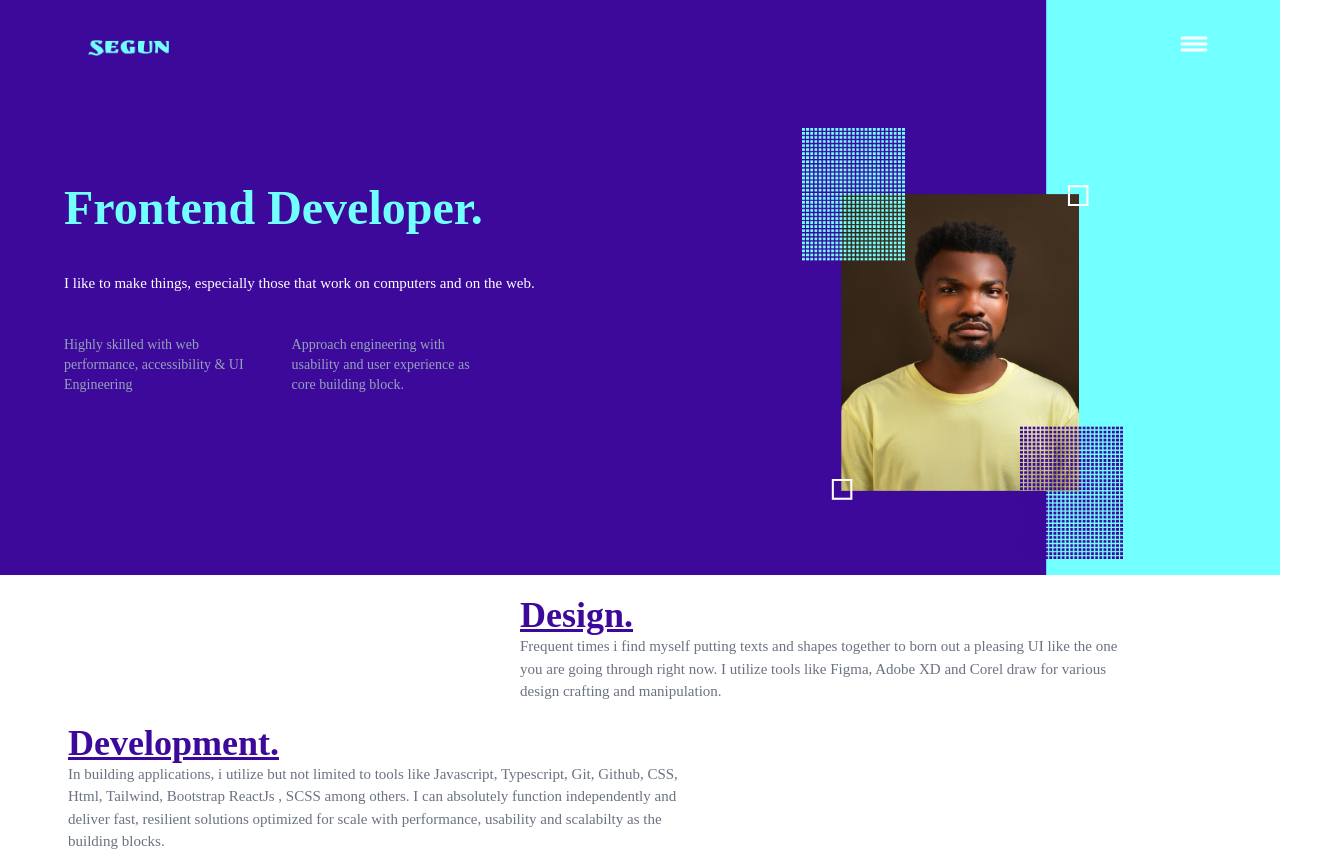
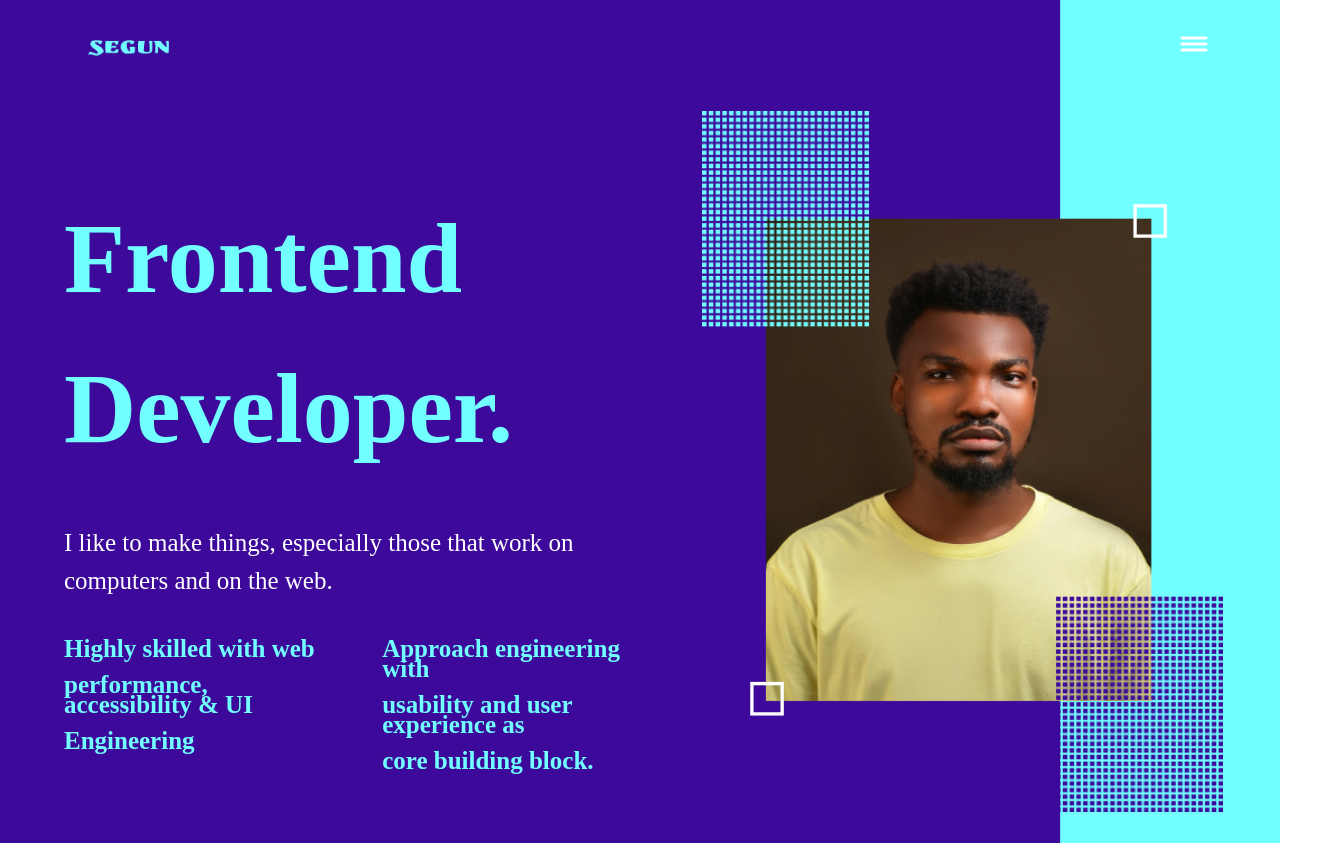
Before and after one commit to Segzyp1000/SegunO, a React (Create React App) app: page / in a window 1280 px wide. Shown: the top 868 px of the page, 1340 px wide, since content can reach past the window. Built offline with nearby package versions, Linux system fonts and the light colour scheme.

Commit message:
added some feats

```diff
--- a/src/components/Design.jsx
+++ b/src/components/Design.jsx
@@ -2,24 +2,24 @@ import React from "react";
 
 function Design() {
   return (
-    <div className="bg-white text-gray-500 md:flex flex-col p-5 w-full space-y-5">
-      <div className="flex flex-col w-full lg:w-[50%] ml-1 lg:ml-[500px]">
-        <h1 className="text-4xl underline font-bold text-start items-start justify-start mr-44 text-darkBlue">
+    <div className="bg-white md:flex flex-col p-5 space-y-5">
+      <div className="flex flex-col w-full lg:w-[50%] ml-0 lg:ml-[500px] xl:ml-[700px] 2xl:ml-[900px]">
+        <h1 className="text-3xl underline font-bold font-lg text-darkBlue">
           Design.
         </h1>
-        <p className="text-[15px] font-medium">
+        <p className="text-[23px] lg:text-[17px] xl:text-[25px] font-medium w-4/5 text-black">
           Frequent times i find myself putting texts and shapes together to born
           out a pleasing UI like the one you are going through right now. I
           utilize tools like Figma, Adobe XD and Corel draw for various design
           crafting and manipulation.
         </p>
       </div>
-      <div>
+
       <div className="flex flex-col w-full lg:w-[50%] ml-1 lg:ml-12 ">
-          <h1 className="text-4xl text-darkBlue underline font-bold font-lg">
+        <h1 className="text-3xl underline font-bold font-lg text-darkBlue">
           Development.
         </h1>
-          <p className="text-[15px] font-medium">
+        <p className="text-[23px] lg:text-[17px] xl:text-[25px]  font-medium w-4/5 text-black">
           In building applications, i utilize but not limited to tools like
           Javascript, Typescript, Git, Github, CSS, Html, Tailwind, Bootstrap
           ReactJs , SCSS among others. I can absolutely function independently
@@ -28,7 +28,6 @@ function Design() {
         </p>
       </div>
     </div>
-    </div>
   );
 }
 
--- a/src/components/Footer.jsx
+++ b/src/components/Footer.jsx
@@ -7,7 +7,7 @@ import { FaGithub } from "react-icons/fa";
 function Footer() {
   return (
     <div className="bg-darkBlue text-white ">
-      <div className="md:flex flex-wrap justify-between items-center mx-20">
+      <div className="flex-col justify-between items-center mx-20">
         <div className="py-5">
           <h1 className="text-3xl">TALK TO ME 😀</h1>
           <a
--- a/src/components/Navbar.jsx
+++ b/src/components/Navbar.jsx
@@ -16,7 +16,7 @@ const Navbar = () => {
 
   return (
     <div className="w-full z-[100] absolute fade-in">
-      <nav className="flex justify-between mx-4 md:mx-12 p-5 md:flex-row md:items-center">
+      <nav className="flex justify-between items-center  mx-4 md:mx-12 p-5 md:flex-row md:items-center">
         <div className="flex space-x-2">
           <Link to="/">
             <img
@@ -55,7 +55,7 @@ const Navbar = () => {
           </button>
         </div>
         {menuOpen && (
-          <div className="fixed right-0 top-[15px] flex flex-col mt-12 bg-white p-5 space-y-12 md:space-y-7 text-black font-bold md:w-80 w-full md:h-auto h-[557px] faded-in">
+          <div className="absolute right-0 top-[15px] flex flex-col mt-12 bg-white p-5 space-y-12 md:space-y-7 text-black font-bold md:w-80 w-full md:h-auto h-[557px] faded-in">
             <Link
               to="/project"
               onClick={toggleMenu}
--- a/src/components/Showcase.jsx
+++ b/src/components/Showcase.jsx
@@ -5,21 +5,21 @@ const Showcase = () => {
   return (
     <div className="nav-bar w-full h-full fade-in">
       <main className="show grid grid-cols-1 md:grid-cols-2 gap-4 p-6 ml-0 md:ml-10">
-        <div className=" flex flex-col text-darkBlue mb-12 mt-1 md:mt-40">
-          <h1 className="text-5xl font-bold text-navColor">
+        <div className=" flex flex-col text-darkBlue mb-12 mt-1 md:mt-40 max-w-full">
+          <h1 className="text-[70px] xl:text-[100px] w-full font-extrabold text-navColor">
             Frontend Developer.
           </h1>
-          <p className="max-w-full mt-10  font-light text-[15px] text-white">
+          <p className="max-w-full mt-10  font-light text-[17px] xl:text-[25px] text-white">
             I like to make things, especially those that work on computers and
             on the web.
           </p>
-          <div className="flex space-x-12 mt-10 font-light text-mono text-sm text-slate-400">
-            <ul>
+          <div className="flex space-x-12  mt-10 text-sm md:text-[15px] xl:text-[25px]  text-navColor">
+            <ul className="space-y-0 xl:space-y-4">
               <li>Highly skilled with web</li>
               <li>performance, accessibility & UI</li>
               <li>Engineering</li>
             </ul>
-            <ul>
+            <ul className="space-y-0 xl:space-y-4">
               <li>Approach engineering with</li>
               <li>usability and user experience as</li>
               <li>core building block.</li>
@@ -27,8 +27,8 @@ const Showcase = () => {
           </div>
         </div>
 
-        <div className="flex md:mx-3 p-5 max-w-full h-full justify-center items-center mt-14">
-          <img src={segz} alt="" className="w-[321px] " />
+        <div className="flex md:mx-3 p-5 max-w-full h-full justify-center items-center mt-10">
+          <img src={segz} alt="" className="w-[321px] lg:w-[521px]" />
         </div>
       </main>
     </div>
--- a/src/index.css
+++ b/src/index.css
@@ -11,6 +11,7 @@ body {
 .nav-bar {
   background: url('../src/assets/bgNav.png')center center /cover no-repeat;
   width: 100%;
+
 }
 
 
--- a/src/page/Project.jsx
+++ b/src/page/Project.jsx
@@ -23,13 +23,15 @@ const Project = () => {
 
   return (
     <div data-aos="fade-up" data-aos-duration="1000">
-      <div className="bg-white text-4xl  text-black mt-2 mb-12 p-4">
-        <div className="mt-20 flex flex-col justify-center items-center text-center ">
-          <h1 className="text-[15px] font-bold flex flex-start">
-            Some of the project I have worked on:
-          </h1>
-          <div className="grid grid-cols-1 md:grid-cols-2 lg:grid-cols-2 gap-5">
-            <div className="mt-10 mb-4 p-5 flex flex-wrap justify-center items-center text-sm space-x-2  rounded-lg shadow-2xl w-auto overflow-hidden">
+      <div className="container bg-white text-4xl  text-black mt-2 mb-12 p-4 w-3/4">
+        <div className="mt-20 flex flex-col">
+          <div>
+            <h1 className="text-[15px] font-bold text-center">
+              Some of the project I have worked on:
+            </h1>
+          </div>
+          <div className="grid grid-cols-1 md:grid-cols-2 lg:grid-cols-2 gap-5  place-content-center">
+            <div className="mt-10 mb-4 p-5 flex flex-wrap justify-center items-center text-sm rounded-lg shadow-2xl w-auto overflow-hidden">
               <a
                 href="https://seg-barb-show-8myq.vercel.app/"
                 target="_blank"
--- a/tailwind.config.js
+++ b/tailwind.config.js
@@ -11,6 +11,9 @@ module.exports = {
         colorButton: "#E1DDDB",
         navColor: "#72FFFF"
       },
+      container: {
+        center: true,
+      },
     },
   },
   plugins: [],
```
Lines whose indentation alone changed are shown as unchanged.
